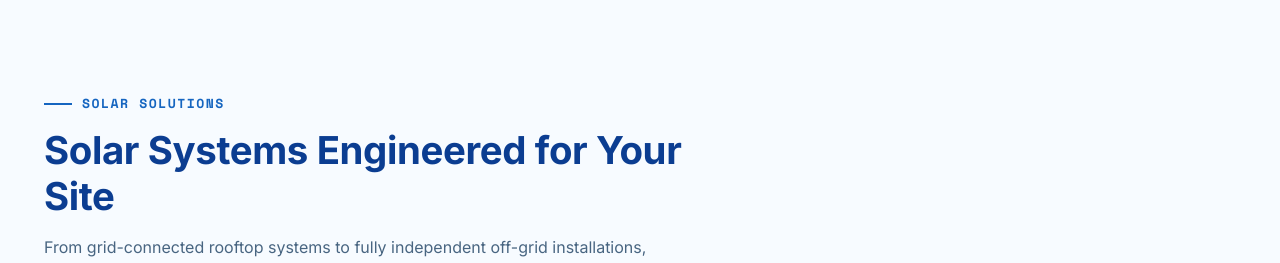
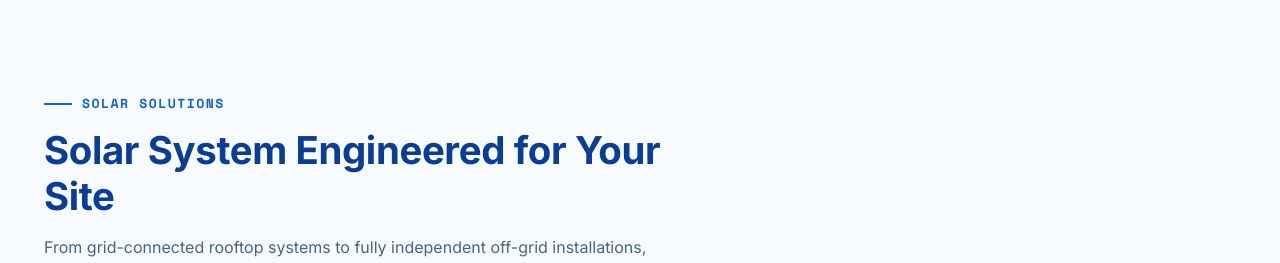
Before and after one commit to Anitha-48/Senela-Solar-EPC, a React (Vite) app: page / in a window 1280 px wide. Shown: the part 1640-1903 px from the top of the page. Built offline with nearby package versions, Linux system fonts and the light colour scheme.

Commit message:
remove-s

```diff
--- a/src/pages/Home.jsx
+++ b/src/pages/Home.jsx
@@ -100,7 +100,7 @@ export default function Home() {
         <div className="container">
           <SectionTitle
             eyebrow="SOLAR SOLUTIONS"
-            title="Solar Systems Engineered for Your Site"
+            title="Solar System Engineered for Your Site"
             description="From grid-connected rooftop systems to fully independent off-grid installations, we design for the way each site actually uses power."
           />
           <div style={{ display: "flex", flexDirection: "column", gap: 28 }}>
```
Also changed, not shown: 1 other file (tests, documents, lock files or other folders).
